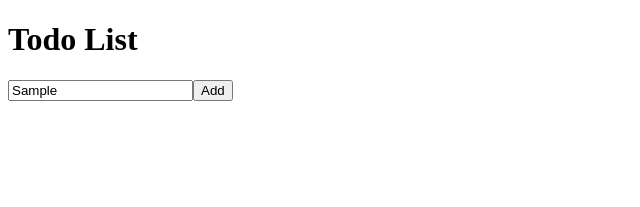
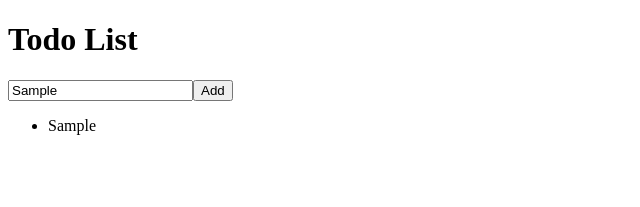
Before and after one commit to ericeidi/vue3-todo, a Vue app: page / in a window 1280 px wide. Both pictures are taken after typing "Sample" into the empty fields and a click on the button "Add". Shown: the top 207 px of the page, without its empty margins (0-640 px from the left). Built offline with nearby package versions, Linux system fonts and the light colour scheme.

Commit message:
creating a method to add task

```diff
--- a/src/components/TheWelcome.vue
+++ b/src/components/TheWelcome.vue
@@ -4,12 +4,13 @@ import { defineComponent } from "vue";
 export default defineComponent({
   data() {
     return {
-      count: 1,
+      tasks: [],
+      newTask: "",
     };
   },
   methods: {
     printSomething() {
-      console.log("Passei aqui");
+      this.tasks.push(this.newTask);
     },
   },
 });
@@ -17,6 +18,11 @@ export default defineComponent({
 
 <template>
   <h1>Todo List</h1>
-  <input type="text" placeholder="Task Name" />
+  <input v-model="newTask" type="text" placeholder="Task Name" />
   <button @click="printSomething" type="submit">Add</button>
+  <ul>
+    <li v-for="(task, i) in tasks" :key="i">
+      {{ task }}
+    </li>
+  </ul>
 </template>
```
